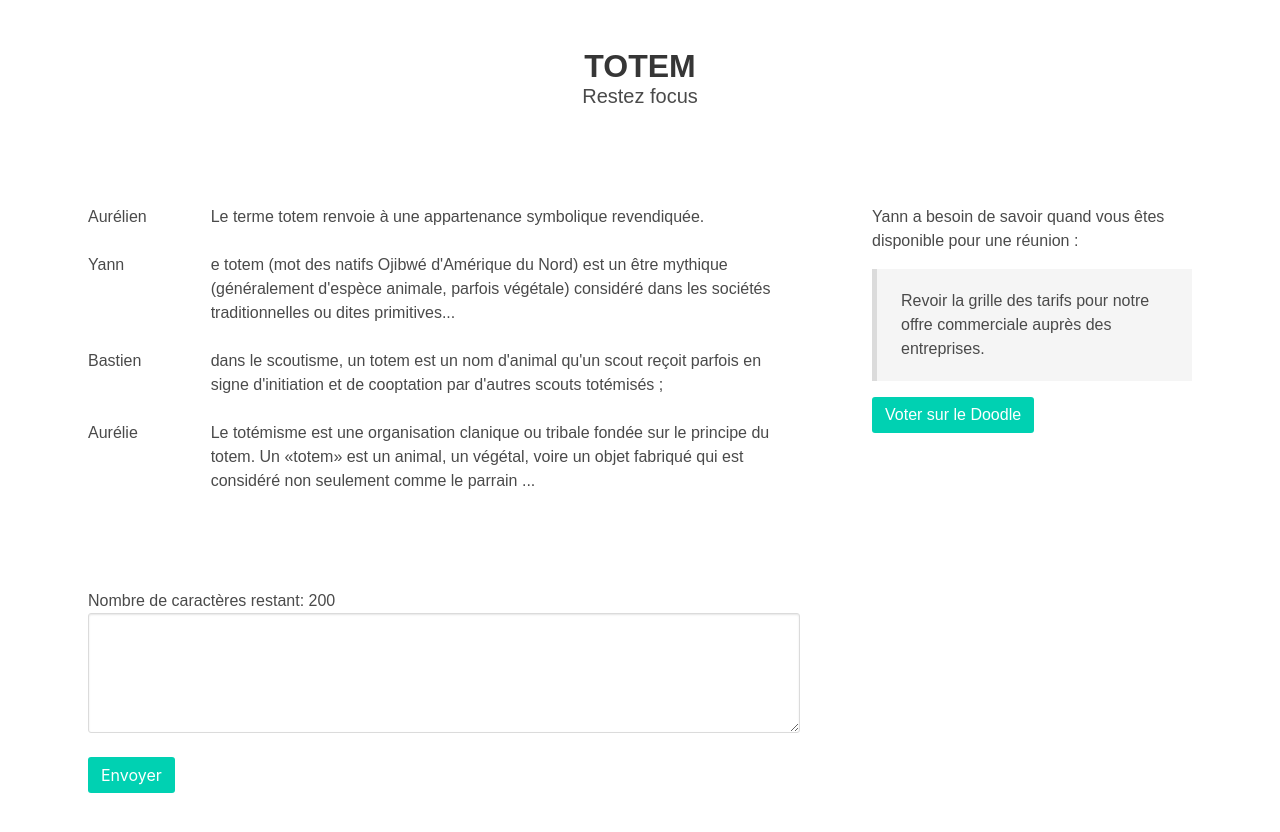
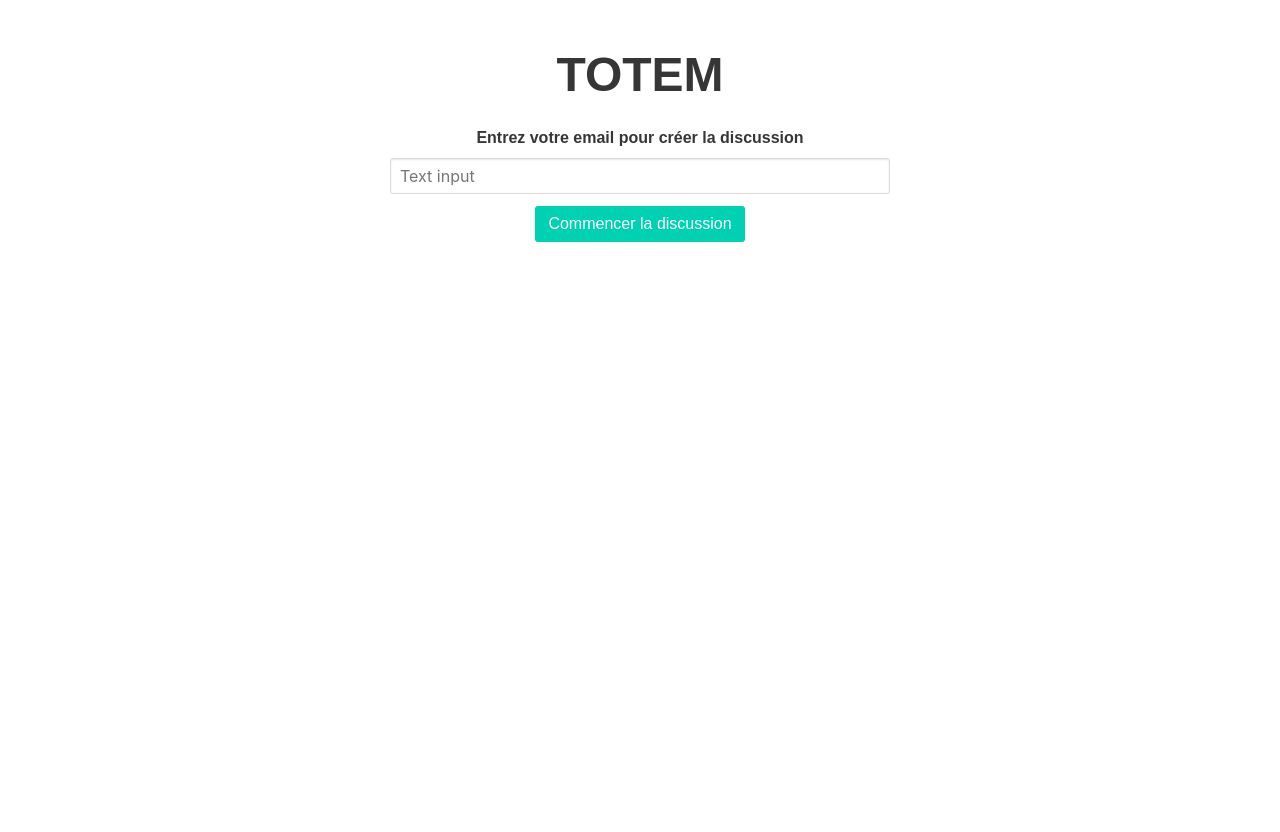
Before and after one commit to nyl-auster/totem, a React (Create React App) app: page / in a window 1280 px wide. Shown: the top 832 px of the page. After the commit the page ends 800 px from the top, so only its background shows below. Built offline with nearby package versions, Linux system fonts and the light colour scheme.

Commit message:
add homepage

```diff
--- a/package.json
+++ b/package.json
@@ -6,6 +6,7 @@
     "react": "^16.1.0",
     "react-dom": "^16.1.0",
     "react-router": "^4.2.0",
+    "react-router-dom": "^4.2.2",
     "react-scripts": "1.0.17"
   },
   "scripts": {
--- a/src/App.js
+++ b/src/App.js
@@ -1,29 +1,18 @@
 import React, { Component } from "react";
-import "./App.css";
-import MessageList from "./components/MessageList";
-import MessageForm from "./components/MessageForm";
-import RendezVous from "./components/RendezVous";
-import Header from "./components/Header";
-import { Router, Route, Switch } from "react-router";
-import messages from "./data/messages";
+import Layout from "./components/Layout";
+import DiscussionPage from "./pages/DiscussionPage";
+import HomePage from "./pages/HomePage";
+import { BrowserRouter as Router, Route, Link, Switch } from "react-router-dom";
 
 class App extends Component {
   render() {
     return (
-      <div>
-        <Header />
-        <div className="container">
-          <div className="columns">
-            <div className="column is-8">
-              <MessageList messages={messages} />
-              <MessageForm />
-            </div>
-            <div className="column">
-              <RendezVous />
-            </div>
-          </div>
-        </div>
-      </div>
+      <Router>
+        <Switch>
+          <Route exact path="/" component={HomePage} />
+          <Route path="/discussion" component={DiscussionPage} />
+        </Switch>
+      </Router>
     );
   }
 }
--- a/src/components/Header.js
+++ b/src/components/Header.js
@@ -1,11 +1,14 @@
 import React from "react";
 import Subject from "./Subject";
+import { Link } from "react-router-dom";
 
 const Header = () => (
   <section class="hero">
     <div class="hero-body">
       <div class="container has-text-centered">
-        <h1 class="title">TOTEM</h1>
+        <h1 class="title">
+          <Link to="/">TOTEM</Link>
+        </h1>
         <h2 class="subtitle">Restez focus</h2>
         {/* <Subject /> */}
       </div>
--- /dev/null
+++ b/src/components/Layout.js
@@ -0,0 +1,18 @@
+import React from "react";
+import Header from "./Header";
+
+const Layout = ({ content, columnRight }) => {
+  return (
+    <div>
+      <Header />
+      <div className="container">
+        <div className="columns">
+          <div className="column is-8">{content}</div>
+          <div className="column">{columnRight}</div>
+        </div>
+      </div>
+    </div>
+  );
+};
+
+export default Layout;
--- a/src/components/Message.js
+++ b/src/components/Message.js
@@ -2,8 +2,10 @@ import React from "react";
 
 const Message = ({ message }) => (
   <div className="columns">
-    <div className="column is-2">{message.user.name}</div>
-    <div className="column is-10">{message.content}</div>
+    <div className="column is-2">
+      <strong>{message.user.name} : </strong> <br />
+    </div>
+    <div className="column is-9">{message.content}</div>
   </div>
 );
 
--- /dev/null
+++ b/src/pages/DiscussionPage.js
@@ -0,0 +1,29 @@
+import React, { Component } from "react";
+import MessageList from "../components/MessageList";
+import MessageForm from "../components/MessageForm";
+import RendezVous from "../components/RendezVous";
+import Layout from "../components/Layout";
+import { Router, Route, Switch } from "react-router";
+import messages from "../data/messages";
+
+class DiscussionPage extends Component {
+  render() {
+    return (
+      <Layout
+        content={
+          <div className="discussion">
+            <MessageList messages={messages} />
+            <MessageForm />
+          </div>
+        }
+        columnRight={
+          <div>
+            <RendezVous />
+          </div>
+        }
+      />
+    );
+  }
+}
+
+export default DiscussionPage;
--- /dev/null
+++ b/src/pages/HomePage.js
@@ -0,0 +1,31 @@
+import React, { Component } from "react";
+import Layout from "../components/Layout";
+import { Router, Route, Switch, Link } from "react-router-dom";
+import messages from "../data/messages";
+
+class HomePage extends Component {
+  render() {
+    return (
+      <div className="section has-text-centered">
+        <h1 className="title is-1">TOTEM</h1>
+        <div style={{ width: "500px" }} className="container">
+          <div class="field">
+            <label class="label">
+              Entrez votre email pour créer la discussion
+            </label>
+            <div class="control">
+              <input class="input" type="email" placeholder="Text input" />
+            </div>
+          </div>
+          <p>
+            <Link to="/discussion">
+              <div className="button is-primary">Commencer la discussion</div>
+            </Link>
+          </p>
+        </div>
+      </div>
+    );
+  }
+}
+
+export default HomePage;
```
Also changed, not shown: 1 other file (tests, documents, lock files or other folders).
